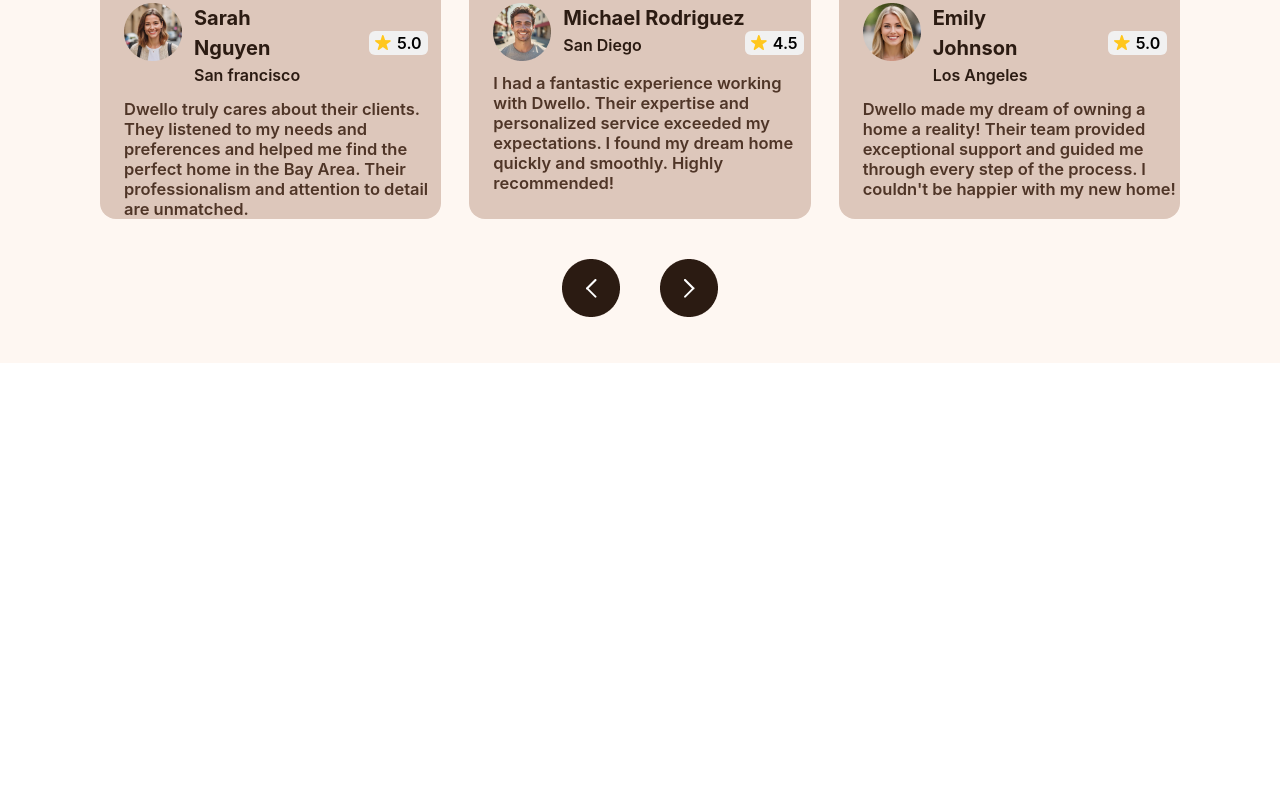
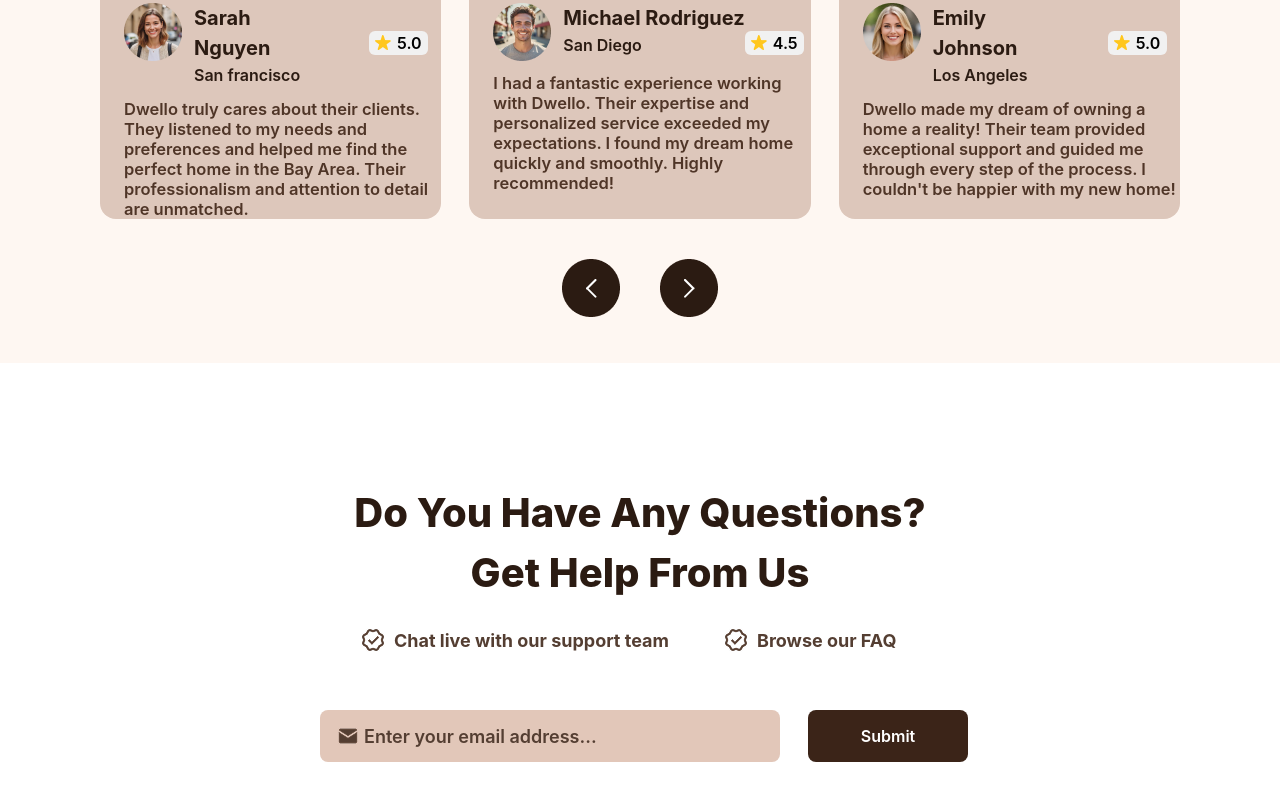
Before and after one commit to abduletifabdella29-lab/dwello-real-estate, a React (Vite) app in the folder dwello-real-estate/: page / in a window 1280 px wide. Shown: the part 3252-4052 px from the top of the page. Before the commit the page ends 3615 px from the top, so only its background shows below. Built offline with nearby package versions, Linux system fonts and the light colour scheme.

Commit message:
feat: added new Get Help Section

```diff
--- a/dwello-real-estate/src/App.jsx
+++ b/dwello-real-estate/src/App.jsx
@@ -6,6 +6,7 @@ import AboutUsSection from './Components/AboutUsSection'
 import WhyChooseUs from './Components/WhyChooseUs'
 import PopularResidencesSection from './Components/PopularResidencesSection'
 import TestimonialsSection from './Components/TestimonialsSection'
+import GetHelpSection from './Components/GetHelpSection'
 
 function App() {
   return (
@@ -17,6 +18,7 @@ function App() {
       <WhyChooseUs />
       <PopularResidencesSection />
       <TestimonialsSection />
+      <GetHelpSection />
     </div>
   )
 }
--- /dev/null
+++ b/dwello-real-estate/src/Components/GetHelpSection.jsx
@@ -0,0 +1,55 @@
+import React from 'react'
+import verify from '../assets/icons/verify.png'
+import email from '../assets/icons/email.png'
+
+function GetHelpSection() {
+return (
+    <>
+    <div>
+        <h1 className='w-166.5 mt-30 text-center font-extrabold text-[40px] text-[#2B1B12] mx-auto'>Do You Have Any Questions?<br />Get Help From Us</h1>
+    </div>
+
+    <div className='flex mt-6 ml-90'>
+        <div className=''>
+            <img src={verify} />
+        </div>
+        <div>
+            <h1 className='w-75.25 font-bold text-[18px] text-[#543E32] pl-2'>Chat live with our support team</h1>
+        </div>
+        <div className='pl-9'>
+            <img src={verify} />
+        </div>
+        <div>
+            <h1 className='w-75.25 font-bold text-[18px] text-[#543E32] pl-2'>Browse our FAQ</h1>
+        </div>
+    </div>
+
+    <div className='flex ml-80 mt-14 mb-33'>
+        <div className="relative">
+            <div className="absolute py-3.5 left-0 flex items-center pl-4">
+                <img
+                    src={email}
+                    alt="Email"
+                    className="w-6 h-6 object-contain"
+                />
+            </div>
+
+            <input
+            type="email"
+            placeholder="Enter your email address..."
+            className="w-115 h-13 bg-[#E2C7B9] text-[#543E32] placeholder-[#543E32] text-[18px] font-semibold py-3.5 pl-11 pr-4 rounded-lg"
+            />
+        </div>
+
+        <div>
+            <a href="#">
+                <button className="w-40 h-13 ml-7 bg-[#3B2418] text-white font-semibold rounded-lg hover:opacity-90 transition cursor-pointer">Submit
+                </button>
+            </a>
+        </div>
+    </div>
+    </>
+)
+}
+
+export default GetHelpSection
```
Also changed, not shown: dwello-real-estate/src/assets/icons/email.png (added), dwello-real-estate/src/assets/icons/verify.png (added).
